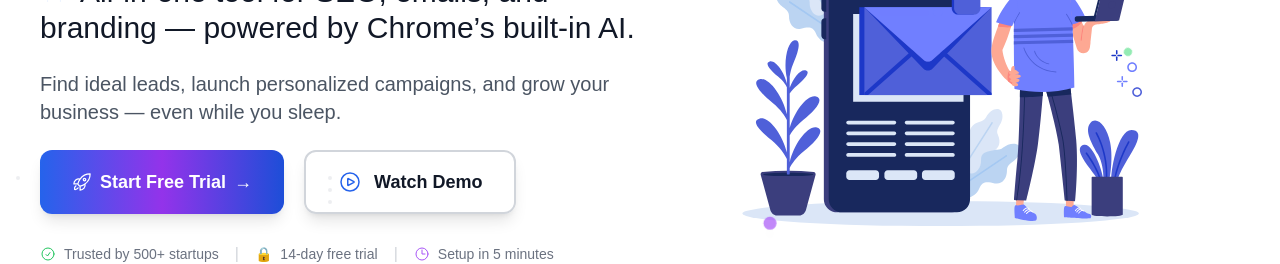
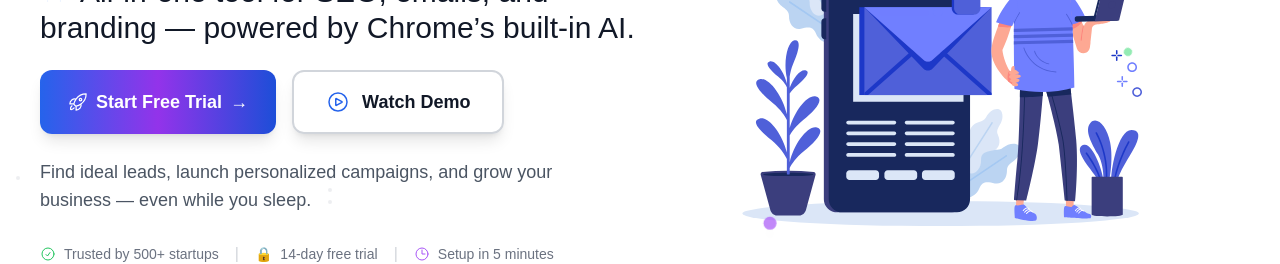
Before and after one commit to ZeeshanHQ/Outrelix, a React (Create React App) app: page / in a window 1280 px wide. Shown: the part 304-568 px from the top of the page. Built offline with nearby package versions, Linux system fonts and the light colour scheme; no server answers; the HTML template or start-up script is replaced by a standard one.

Commit message:
ux(landing): move CTAs directly under subheadline, tighten spacing for above-the-fold visibility

```diff
--- a/src/pages/Landing.jsx
+++ b/src/pages/Landing.jsx
@@ -1450,17 +1450,13 @@ const Landing = () => {
                   </div>
                 ) : null}
 
-                <p className="text-lg lg:text-xl text-gray-600 dark:text-gray-300 font-normal max-w-xl font-poppins leading-relaxed">
-                  Find ideal leads, launch personalized campaigns, and grow your business — even while you sleep.
-                </p>
-
-                {/* Enhanced CTA Buttons */}
-                <div className="flex flex-col sm:flex-row gap-5">
+                {/* Enhanced CTA Buttons (moved up for better above-the-fold visibility) */}
+                <div className="flex flex-col sm:flex-row gap-4 mt-3">
                   <motion.button
                   onClick={() => setIsSignupOpen(true)}
                     whileHover={{ scale: 1.03 }}
                     whileTap={{ scale: 0.97 }}
-                    className="group relative bg-gradient-to-r from-blue-600 via-purple-600 to-blue-700 text-white px-8 py-4 rounded-xl text-lg font-semibold shadow-lg hover:shadow-xl transition-all duration-300 ease-out border-0 overflow-hidden"
+                    className="group relative bg-gradient-to-r from-blue-600 via-purple-600 to-blue-700 text-white px-7 py-3.5 rounded-xl text-lg font-semibold shadow-lg hover:shadow-xl transition-all duration-300 ease-out border-0 overflow-hidden"
                   >
                     <span className="relative z-10 flex items-center gap-2">
                       <RocketLaunchIcon className="w-5 h-5" />
@@ -1482,6 +1478,11 @@ const Landing = () => {
                     Watch Demo
                   </motion.button>
                 </div>
+
+                {/* Supporting copy under CTAs */}
+                <p className="text-base lg:text-lg text-gray-600 dark:text-gray-300 font-normal max-w-xl font-poppins leading-relaxed mt-4">
+                  Find ideal leads, launch personalized campaigns, and grow your business — even while you sleep.
+                </p>
 
                 {/* Enhanced Trust Badges - Moved Closer to Buttons */}
                 <div className="flex flex-col sm:flex-row items-center gap-4 pt-1">
```
